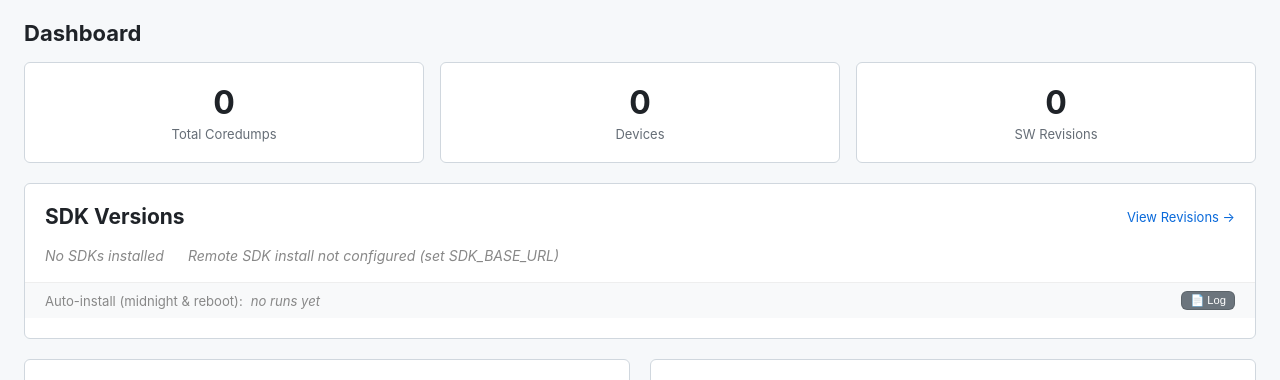
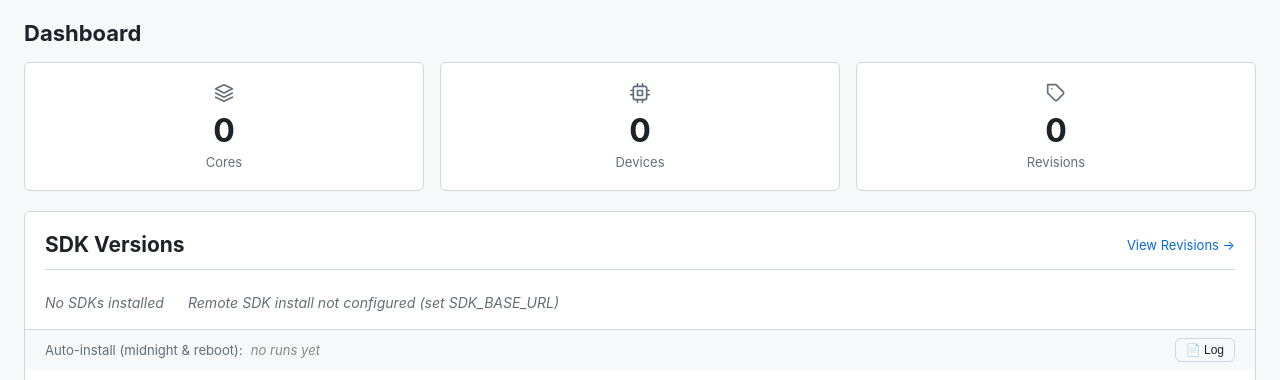
Before and after one commit to sberaconnects/crashweb, a Flask app: page / in a window 1280 px wide. Shown: the part 43-423 px from the top of the page. Run offline with Flask 3, Linux system fonts and the light colour scheme; data that the repository does not hold is empty.

Commit message:
style: update dashboard.html — stat card icons, SDK card palette, title

```diff
--- a/web/templates/dashboard.html
+++ b/web/templates/dashboard.html
@@ -1,38 +1,41 @@
 {% extends "base.html" %}
-{% block title %}Dashboard - Coredump Browser{% endblock %}
+{% block title %}Dashboard · CrashWeb{% endblock %}
 {% block content %}
 <h1>Dashboard</h1>
 
 <div class="stats-grid">
     <a href="{{ url_for('cores') }}" class="stat-card" style="text-decoration:none;color:inherit;display:block">
+        <div class="stat-icon"><svg width="20" height="20" viewBox="0 0 24 24" fill="none" stroke="currentColor" stroke-width="2" stroke-linecap="round" stroke-linejoin="round"><polygon points="12 2 2 7 12 12 22 7 12 2"></polygon><polyline points="2 17 12 22 22 17"></polyline><polyline points="2 12 12 17 22 12"></polyline></svg></div>
         <div class="number">{{ "{:,}".format(total_cores) }}</div>
-        <div class="label">Total Coredumps</div>
+        <div class="label">Cores</div>
     </a>
     <a href="{{ url_for('devices') }}" class="stat-card" style="text-decoration:none;color:inherit;display:block">
+        <div class="stat-icon"><svg width="20" height="20" viewBox="0 0 24 24" fill="none" stroke="currentColor" stroke-width="2" stroke-linecap="round" stroke-linejoin="round"><rect x="4" y="4" width="16" height="16" rx="2" ry="2"></rect><rect x="9" y="9" width="6" height="6"></rect><line x1="9" y1="1" x2="9" y2="4"></line><line x1="15" y1="1" x2="15" y2="4"></line><line x1="9" y1="20" x2="9" y2="23"></line><line x1="15" y1="20" x2="15" y2="23"></line><line x1="20" y1="9" x2="23" y2="9"></line><line x1="20" y1="14" x2="23" y2="14"></line><line x1="1" y1="9" x2="4" y2="9"></line><line x1="1" y1="14" x2="4" y2="14"></line></svg></div>
         <div class="number">{{ total_devices }}</div>
         <div class="label">Devices</div>
     </a>
     <a href="{{ url_for('revisions') }}" class="stat-card" style="text-decoration:none;color:inherit;display:block">
+        <div class="stat-icon"><svg width="20" height="20" viewBox="0 0 24 24" fill="none" stroke="currentColor" stroke-width="2" stroke-linecap="round" stroke-linejoin="round"><path d="M20.59 13.41l-7.17 7.17a2 2 0 0 1-2.83 0L2 12V2h10l8.59 8.59a2 2 0 0 1 0 2.82z"></path><line x1="7" y1="7" x2="7.01" y2="7"></line></svg></div>
         <div class="number">{{ total_revisions }}</div>
-        <div class="label">SW Revisions</div>
+        <div class="label">Revisions</div>
     </a>
 </div>
 
 <div class="card" style="margin-bottom:20px">
-    <div style="display:flex;justify-content:space-between;align-items:center;margin-bottom:10px">
-        <h2 style="margin:0">SDK Versions</h2>
+    <div style="display:flex;justify-content:space-between;align-items:center;border-bottom:1px solid #d0d7de;padding-bottom:12px;margin-bottom:16px">
+        <h2 style="margin:0;border:none;padding:0">SDK Versions</h2>
         <a href="{{ url_for('revisions') }}" style="font-size:13px">View Revisions &rarr;</a>
     </div>
     <div id="sdk-status-body" style="font-size:0.88rem;padding:4px 0">
         <span style="color:#888;font-style:italic">Checking SDK status&hellip;</span>
     </div>
-    <div style="border-top:1px solid #eee;margin-top:10px;padding-top:8px;display:flex;align-items:center;gap:8px;font-size:0.82rem;background:#f8f9fa;margin-left:-20px;margin-right:-20px;padding-left:20px;padding-right:20px;padding-bottom:8px">
-        <span style="color:#888">Auto-install (midnight &amp; reboot):</span>
-        <span id="sdk-autolog-summary" style="color:#888;font-style:italic">checking&hellip;</span>
-        <button onclick="document.getElementById('sdk-autolog-full').style.display=document.getElementById('sdk-autolog-full').style.display==='none'?'block':'none'" style="margin-left:auto;background:#6c757d;padding:2px 8px;font-size:0.7rem">&#128196; Log</button>
+    <div style="border-top:1px solid #d0d7de;margin-top:10px;padding-top:8px;display:flex;align-items:center;gap:8px;font-size:0.82rem;background:#f6f8fa;margin-left:-20px;margin-right:-20px;padding-left:20px;padding-right:20px;padding-bottom:8px">
+        <span style="color:#656d76">Auto-install (midnight &amp; reboot):</span>
+        <span id="sdk-autolog-summary" style="color:#656d76;font-style:italic">checking&hellip;</span>
+        <button onclick="document.getElementById('sdk-autolog-full').style.display=document.getElementById('sdk-autolog-full').style.display==='none'?'block':'none'" class="btn-ghost btn-sm" style="margin-left:auto">&#128196; Log</button>
     </div>
     <div id="sdk-autolog-full" style="display:none;padding:8px 20px 0">
-        <pre id="sdk-autolog-body" style="margin:0;font-size:0.75rem;max-height:120px;overflow:auto;white-space:pre-wrap;color:#666"></pre>
+        <pre id="sdk-autolog-body" style="margin:0;font-size:0.75rem;max-height:120px;overflow:auto;white-space:pre-wrap;color:#656d76"></pre>
     </div>
 </div>
 
@@ -82,7 +85,7 @@
             <tbody>
             {% for r in recent %}
             {% set t = tickets.get(r[8]) %}
-            <tr{% if t %} style="background:#f0f4ff"{% endif %}>
+            <tr{% if t %} style="background:#f6f8fa"{% endif %}>
                 <td><a href="{{ url_for('core_detail', core_id=r[0]) }}">#{{ r[0] }}</a></td>
                 <td>{{ r[4] }}</td>
                 <td>{{ r[1] }}</td>
@@ -142,8 +145,8 @@
             ? '<span class="badge" style="background:#198754;color:#fff">&#10003; Installation complete</span>'
             : (failed
                 ? '<span class="badge" style="background:#dc3545;color:#fff">Failed</span>'
-                : '<span style="color:#3498db;font-weight:600">Installing&hellip;</span>');
-        el.innerHTML = statusHtml + '<pre style="margin:4px 0 0;font-size:0.75rem;max-height:120px;overflow:auto;white-space:pre-wrap;color:#666">' + log.trim().replace(/&/g,'&amp;').replace(/</g,'&lt;') + '</pre>';
+                : '<span style="color:#0969da;font-weight:600">Installing&hellip;</span>');
+        el.innerHTML = statusHtml + '<pre style="margin:4px 0 0;font-size:0.75rem;max-height:120px;overflow:auto;white-space:pre-wrap;color:#656d76">' + log.trim().replace(/&/g,'&amp;').replace(/</g,'&lt;') + '</pre>';
         var pre = el.querySelector('pre');
         if (pre) pre.scrollTop = pre.scrollHeight;
     }
@@ -160,7 +163,7 @@
         var html = '<div style="display:flex;flex-wrap:wrap;gap:12px;align-items:center;padding:4px 0">';
         var readyInstalled = installed.filter(function(s) { return s.installed; });
         if (readyInstalled.length === 0 && installing.length === 0) {
-            html += '<span style="color:#888;font-style:italic">No SDKs installed</span>';
+            html += '<span style="color:#656d76;font-style:italic">No SDKs installed</span>';
         } else {
             readyInstalled.slice(0, 2).forEach(function(s) {
                 html += '<div style="display:flex;align-items:center;gap:4px">';
@@ -170,13 +173,13 @@
             });
         }
         if (!hasRemote) {
-            html += '<span style="color:#888;font-style:italic;margin-left:12px">Remote SDK install not configured (set SDK_BASE_URL)</span>';
+            html += '<span style="color:#656d76;font-style:italic;margin-left:12px">Remote SDK install not configured (set SDK_BASE_URL)</span>';
         }
         html += '</div>';
         // Install log — shown below installed SDKs only while actively installing
         if (installing.length > 0) {
             var iv = installing[0].version;
-            html += '<div style="margin-top:8px;padding:8px;background:#f0f4ff;border-radius:4px;font-size:0.85rem">';
+            html += '<div style="margin-top:8px;padding:8px;background:#f6f8fa;border:1px solid #d0d7de;border-radius:6px;font-size:0.85rem">';
             html += '<strong>Installing ' + iv + ':</strong> <span id="sdk-install-log-' + iv + '"><span style="color:#3498db">Fetching log&hellip;</span></span>';
             html += '</div>';
         }
```
